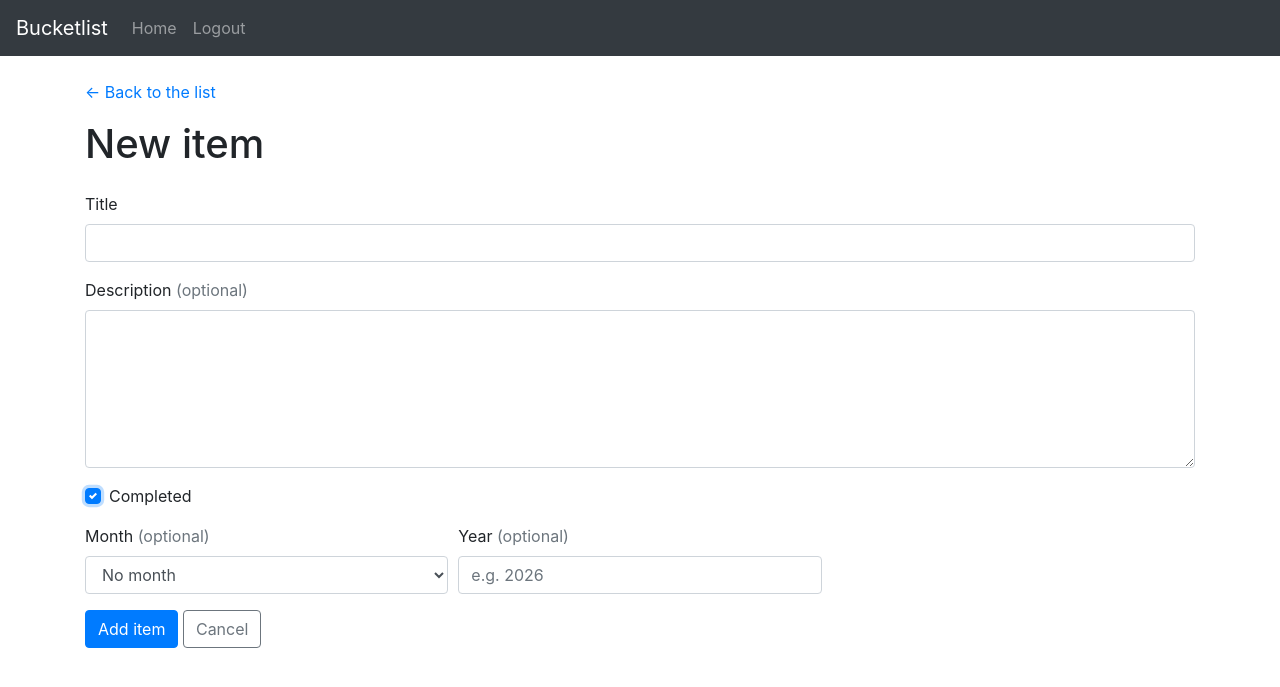
After one commit to Kaaiman1214/Bucketlistr, a Flask app: page /new in a window 1280 px wide, after a click on "Completed". The commit adds this page. Shown: the top 687 px of the page. Run offline with Flask 3, Linux system fonts and the light colour scheme; a user stored in the database is signed in; some libraries are stand-ins or nearby versions.

Commit message:
Changed item creation to seperate page

```diff
--- /dev/null
+++ b/website/templates/_item_form.html
@@ -0,0 +1,41 @@
+{% set editing = item is defined and item %}
+<form method="POST">
+  <div class="form-group">
+    <label for="title">Title</label>
+    <input type="text" class="form-control" id="title" name="title" maxlength="200"
+           value="{{ values.title }}" required />
+  </div>
+
+  <div class="form-group">
+    <label for="description">Description <span class="text-muted">(optional)</span></label>
+    <textarea class="form-control" id="description" name="description" rows="6">{{ values.description }}</textarea>
+  </div>
+
+  <div class="form-group">
+    <div class="custom-control custom-checkbox">
+      <input type="checkbox" class="custom-control-input" id="completed" name="completed"
+             {% if values.completed %}checked{% endif %} />
+      <label class="custom-control-label" for="completed">Completed</label>
+    </div>
+  </div>
+
+  <div id="completed-fields" class="form-row">
+    <div class="form-group col-sm-4">
+      <label for="completed_month">Month <span class="text-muted">(optional)</span></label>
+      <select class="form-control" id="completed_month" name="completed_month">
+        <option value="">No month</option>
+        {% for name in months %}
+          <option value="{{ loop.index }}" {% if values.month|string == loop.index|string %}selected{% endif %}>{{ name }}</option>
+        {% endfor %}
+      </select>
+    </div>
+    <div class="form-group col-sm-4">
+      <label for="completed_year">Year <span class="text-muted">(optional)</span></label>
+      <input type="number" class="form-control" id="completed_year" name="completed_year"
+             min="1900" max="2100" placeholder="e.g. 2026" value="{{ values.year }}" />
+    </div>
+  </div>
+
+  <button type="submit" class="btn btn-primary">{{ 'Save changes' if editing else 'Add item' }}</button>
+  <a href="{{ back_url }}" class="btn btn-outline-secondary">Cancel</a>
+</form>
--- /dev/null
+++ b/website/templates/new_item.html
@@ -0,0 +1,8 @@
+{% extends "base.html" %}
+{% block title %}New item{% endblock %}
+{% block content %}
+<p class="mt-4"><a href="{{ back_url }}">&larr; Back to the list</a></p>
+<h1 class="mb-4">New item</h1>
+
+{% include "_item_form.html" %}
+{% endblock %}
--- a/website/views.py
+++ b/website/views.py
@@ -22,6 +22,81 @@ def get_owned_item(item_id):
     return item
 
 
+def blank_values():
+    """Form values for the New item page."""
+    return {
+        'title': '',
+        'description': '',
+        'completed': False,
+        'year': '',
+        'month': '',
+    }
+
+
+def item_values(item):
+    """Form values for the Edit item page."""
+    return {
+        'title': item.title,
+        'description': item.description or '',
+        'completed': item.completed,
+        'year': item.completed_year or '',
+        'month': item.completed_month or '',
+    }
+
+
+def read_item_form(form):
+    """Read the submitted form into the same shape as blank_values()."""
+    values = {
+        'title': form.get('title', '').strip(),
+        'description': form.get('description', '').strip(),
+        'completed': form.get('completed') == 'on',
+        'year': form.get('completed_year', '').strip(),
+        'month': form.get('completed_month', '').strip(),
+    }
+    return values
+
+
+def validate_item(values):
+    """Check the submitted values. Returns (error message or None, cleaned values)."""
+    cleaned = {'year': None, 'month': None}
+
+    if not values['title']:
+        return 'Give the item a title.', cleaned
+    if len(values['title']) > 200:
+        return 'Title can be at most 200 characters.', cleaned
+
+    if values['completed']:
+        try:
+            if values['year']:
+                cleaned['year'] = int(values['year'])
+                if not 1900 <= cleaned['year'] <= 2100:
+                    raise ValueError
+            if values['month']:
+                cleaned['month'] = int(values['month'])
+                if not 1 <= cleaned['month'] <= 12:
+                    raise ValueError
+        except ValueError:
+            return 'Enter a valid year (1900-2100) and month.', cleaned
+        if cleaned['month'] and not cleaned['year']:
+            return 'Enter a year when you pick a month.', cleaned
+
+    return None, cleaned
+
+
+def apply_item(item, values, cleaned):
+    """Copy validated form values onto an item. The caller commits."""
+    item.title = values['title']
+    item.description = values['description'] or None
+    item.completed = values['completed']
+    item.completed_year = cleaned['year'] if values['completed'] else None
+    item.completed_month = cleaned['month'] if values['completed'] else None
+
+
+def form_context():
+    """Extra template variables needed by the item form."""
+    return {'months': MONTH_NAMES}
+
+
 @views.route('/')
 def home():
     if User.query.first() is None:
@@ -35,19 +110,26 @@ def home():
                            todo_items=todo_items, done_items=done_items)
 
 
-@views.route('/add', methods=['POST'])
+@views.route('/new', methods=['GET', 'POST'])
 @login_required
-def add_item():
-    title = request.form.get('title', '').strip()
-    if not title:
-        flash('Give the item a title.', category='error')
-    elif len(title) > 200:
-        flash('Title can be at most 200 characters.', category='error')
-    else:
-        db.session.add(BucketItem(title=title, user_id=current_user.id))
-        db.session.commit()
-        flash('Item added!', category='success')
-    return redirect(url_for('views.home'))
+def new_item():
+    values = blank_values()
+
+    if request.method == 'POST':
+        values = read_item_form(request.form)
+        error, cleaned = validate_item(values)
+        if error:
+            flash(error, category='error')
+        else:
+            item = BucketItem(user_id=current_user.id)
+            apply_item(item, values, cleaned)
+            db.session.add(item)
+            db.session.commit()
+            flash('Item added!', category='success')
+            return redirect(url_for('views.home'))
+
+    return render_template("new_item.html", user=current_user, values=values,
+                           back_url=url_for('views.home'), **form_context())
 
 
 @views.route('/item/<int:item_id>')
@@ -60,60 +142,21 @@ def item(item_id):
 @login_required
 def edit_item(item_id):
     item = get_owned_item(item_id)
-    values = {
-        'title': item.title,
-        'description': item.description or '',
-        'completed': item.completed,
-        'year': item.completed_year or '',
-        'month': item.completed_month or '',
-    }
+    values = item_values(item)
 
     if request.method == 'POST':
-        values = {
-            'title': request.form.get('title', '').strip(),
-            'description': request.form.get('description', '').strip(),
-            'completed': request.form.get('completed') == 'on',
-            'year': request.form.get('completed_year', '').strip(),
-            'month': request.form.get('completed_month', '').strip(),
-        }
-
-        error = None
-        year = month = None
-        if not values['title']:
-            error = 'Give the item a title.'
-        elif len(values['title']) > 200:
-            error = 'Title can be at most 200 characters.'
-        elif values['completed']:
-            try:
-                if values['year']:
-                    year = int(values['year'])
-                    if not 1900 <= year <= 2100:
-                        raise ValueError
-                if values['month']:
-                    month = int(values['month'])
-                    if not 1 <= month <= 12:
-                        raise ValueError
-            except ValueError:
-                error = 'Enter a valid year (1900-2100) and month.'
-            else:
-                if month and not year:
-                    error = 'Enter a year when you pick a month.'
-
+        values = read_item_form(request.form)
+        error, cleaned = validate_item(values)
         if error:
             flash(error, category='error')
         else:
-            item.title = values['title']
-            item.description = values['description'] or None
-            item.completed = values['completed']
-            # Date is only kept for completed items.
-            item.completed_year = year if values['completed'] else None
-            item.completed_month = month if values['completed'] else None
+            apply_item(item, values, cleaned)
             db.session.commit()
             flash('Changes saved!', category='success')
             return redirect(url_for('views.item', item_id=item.id))
 
-    return render_template("edit_item.html", user=current_user, item=item,
-                           values=values, months=MONTH_NAMES)
+    return render_template("edit_item.html", user=current_user, item=item, values=values,
+                           back_url=url_for('views.item', item_id=item.id), **form_context())
 
 
 @views.route('/item/<int:item_id>/delete', methods=['POST'])
```
Also changed, not shown: website/templates/edit_item.html (+2 -41 lines), website/templates/home.html (+4 -7 lines), website/database.db.
